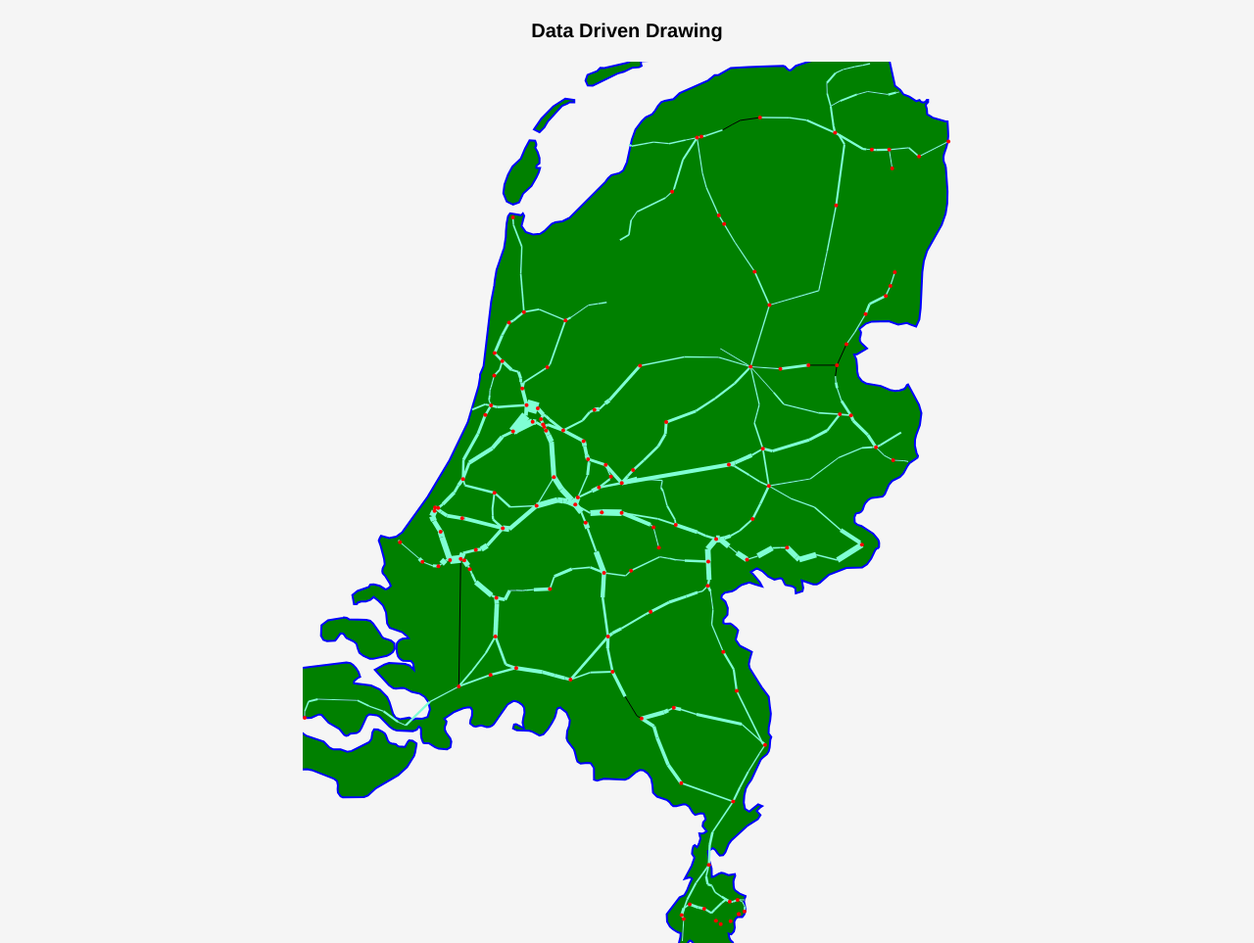
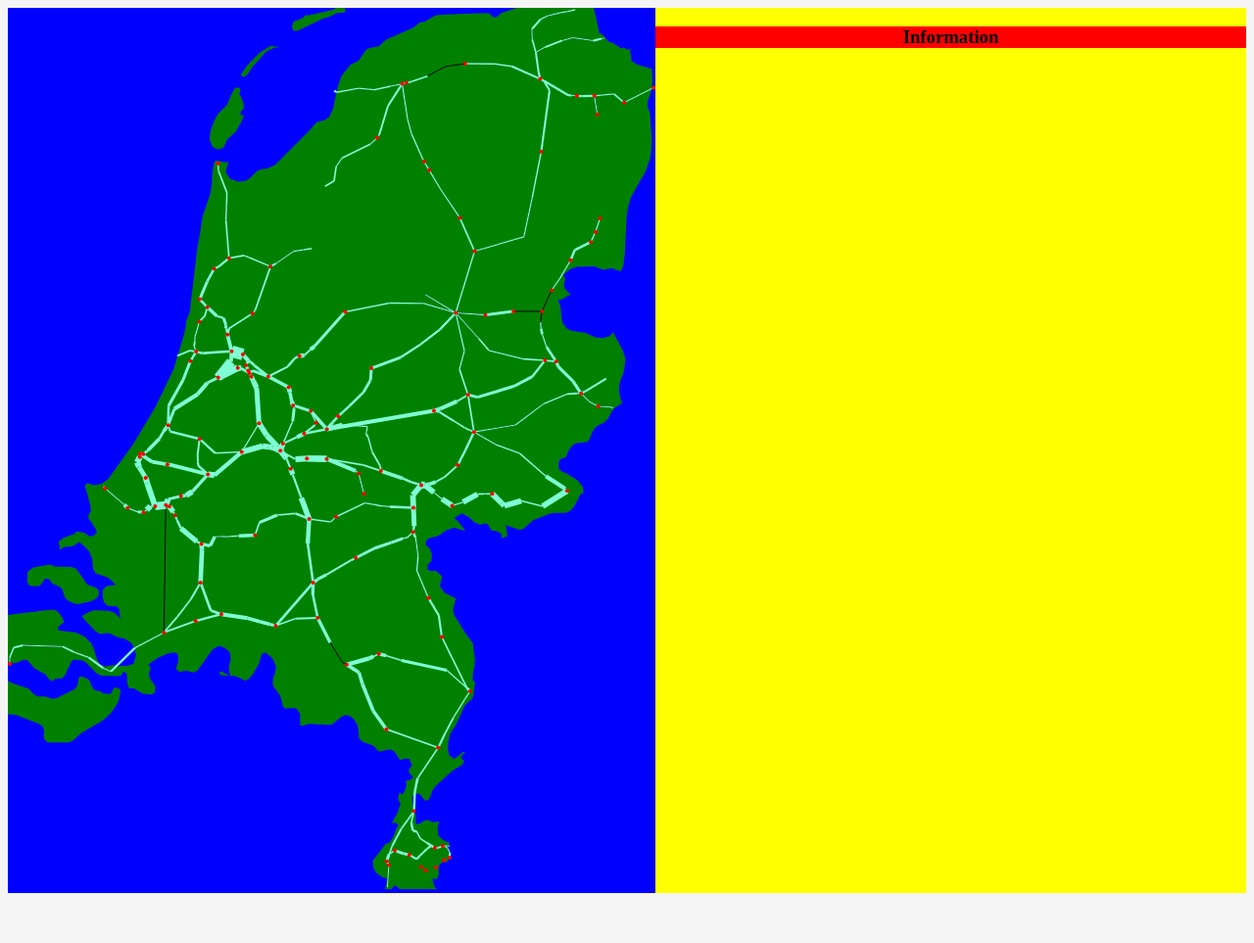
Before and after one commit to fpk47/IN4086-Data-Visualisation, a plain HTML site: page connections.html in a window 1280 px wide. Shown: the whole page at 98% size. After the commit the page ends 920 px from the top, so only its background shows below. Drawn offline with nearby package versions, Linux system fonts and the light colour scheme.

Commit message:
Added side bar for info

```diff
--- a/connections.html
+++ b/connections.html
@@ -2,19 +2,17 @@
 <html>
 <head>
 <meta charset="ISO-8859-1">
-<title>Insert title here</title>
+<title>Treinstoringen Nederland</title>
 <link rel="stylesheet" href="style.css">
 <script src="https://d3js.org/d3.v4.min.js"></script>
 </head>
 <body>
 
-
-<div align="center">
-     <h1>Data Driven Drawing</h1>
-
-</div>
-<div id="cContainer" align="center">
-
+<div id="container" align="center">
+	<div id="mapContainer" align="center"></div>
+	<div id="infoContainer" align="center">
+		<h3>Information</h3>
+	</div>
 </div>
 
 <script src="connections.js"></script>
--- a/connections.js
+++ b/connections.js
@@ -30,7 +30,16 @@ function getMin(columns, data) {
 
 
 function myFunction(input){
-	alert(input.length);
+	//alert(input.length);
+	var svgContainer = d3.select("#infoContainer");
+	svgContainer.selectAll("p").remove();
+	svgContainer.selectAll("h4").remove();
+
+	svgContainer.append("h4").text("Incidents: " + input.length);
+	input.forEach(function(d) {
+		var str = "Duration: " +d.DURATION + ", Cause: " + d.CAUSE;
+		svgContainer.append("p").text(str);
+	});
 }
 
 function join(lookupTable, mainTable, lookupKey, mainKey, isInner, select) {
@@ -186,7 +195,7 @@ function getJoinAndRender(stations, connections, map, dataInfo) {
 	//var diff = (maxX - minX) / (maxY - minY);
 	var width = diff * height;
 
-	var svgContainer = d3.select("#cContainer").append("svg")
+	var svgContainer = d3.select("#mapContainer").append("svg")
 										.attr("width", width)
 										.attr("height", height)
 										.attr("id", "vis");
--- a/style.css
+++ b/style.css
@@ -2,10 +2,24 @@ body {
     background:#F5F5F5;
 }
 div {
-    margin: 20px;
+    margin: 0px;
 }
 h1 {
     color: black;
     font-family:"Helvetica";
     font-size: 20px;
 }
+#container {
+	width: 100%;
+	overflow: hidden;
+	background: #FFFF00;
+}
+
+#mapContainer {
+	background: #0000FF;
+	float: left;
+}
+
+#infoContainer {
+	background: #FF0000;
+}
```
